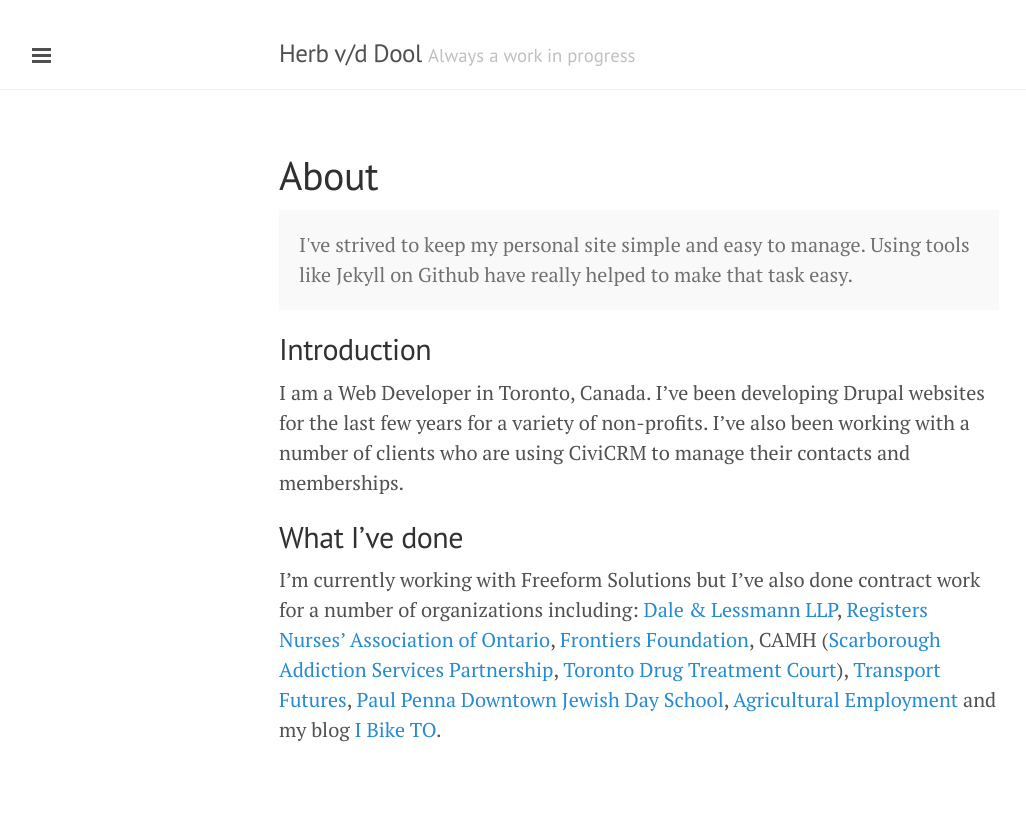
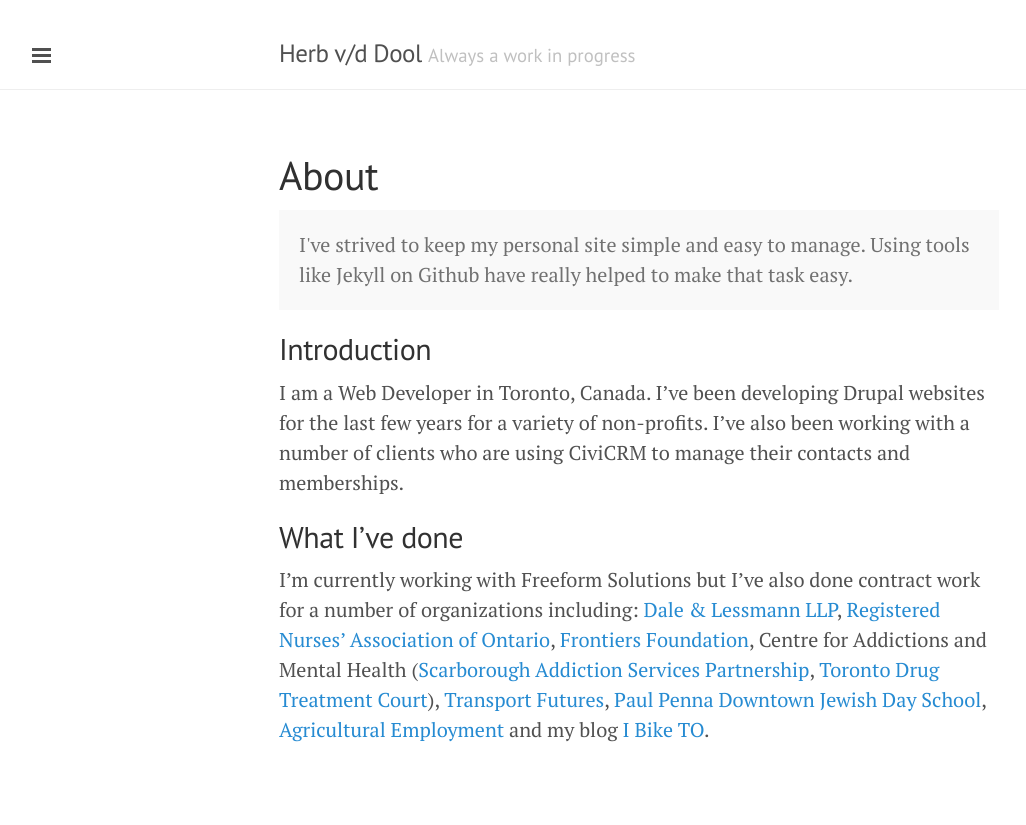
Before and after one commit to herbdool/herbdool.github.com, a Jekyll site: the page built from about.md, in a window 1280 px wide. Shown: the part 102-927 px from the top of the page, without its empty margins (1-1027 px from the left). Built offline with Jekyll 4.4.1, drawn with Linux system fonts in a browser that asks for light colours; Markdown is read by kramdown in place of the engine named in the settings.

Commit message:
Updated about.md

```diff
--- a/about.md
+++ b/about.md
@@ -14,4 +14,4 @@
 
 ## What I've done
 
-I'm currently working with Freeform Solutions but I've also done contract work for a number of organizations including: [Dale & Lessmann LLP](http://dalelessmann.com), [Registers Nurses' Association of Ontario](http://rnao.ca/), [Frontiers Foundation](http://frontiersfoundation.ca), CAMH ([Scarborough Addiction Services Partnership](http://scarboroughaddictionservices.org), [Toronto Drug Treatment Court](http://tdtc.ca)), [Transport Futures](http://transportfutures.ca), [Paul Penna Downtown Jewish Day School](http://djds.ca), [Agricultural Employment](http://www.agriemploy.com/) and my blog [I Bike TO](http://ibiketo.ca).
+I'm currently working with Freeform Solutions but I've also done contract work for a number of organizations including: [Dale & Lessmann LLP](http://dalelessmann.com), [Registered Nurses' Association of Ontario](http://rnao.ca/), [Frontiers Foundation](http://frontiersfoundation.ca), Centre for Addictions and Mental Health ([Scarborough Addiction Services Partnership](http://scarboroughaddictionservices.org), [Toronto Drug Treatment Court](http://tdtc.ca)), [Transport Futures](http://transportfutures.ca), [Paul Penna Downtown Jewish Day School](http://djds.ca), [Agricultural Employment](http://www.agriemploy.com/) and my blog [I Bike TO](http://ibiketo.ca).
```
